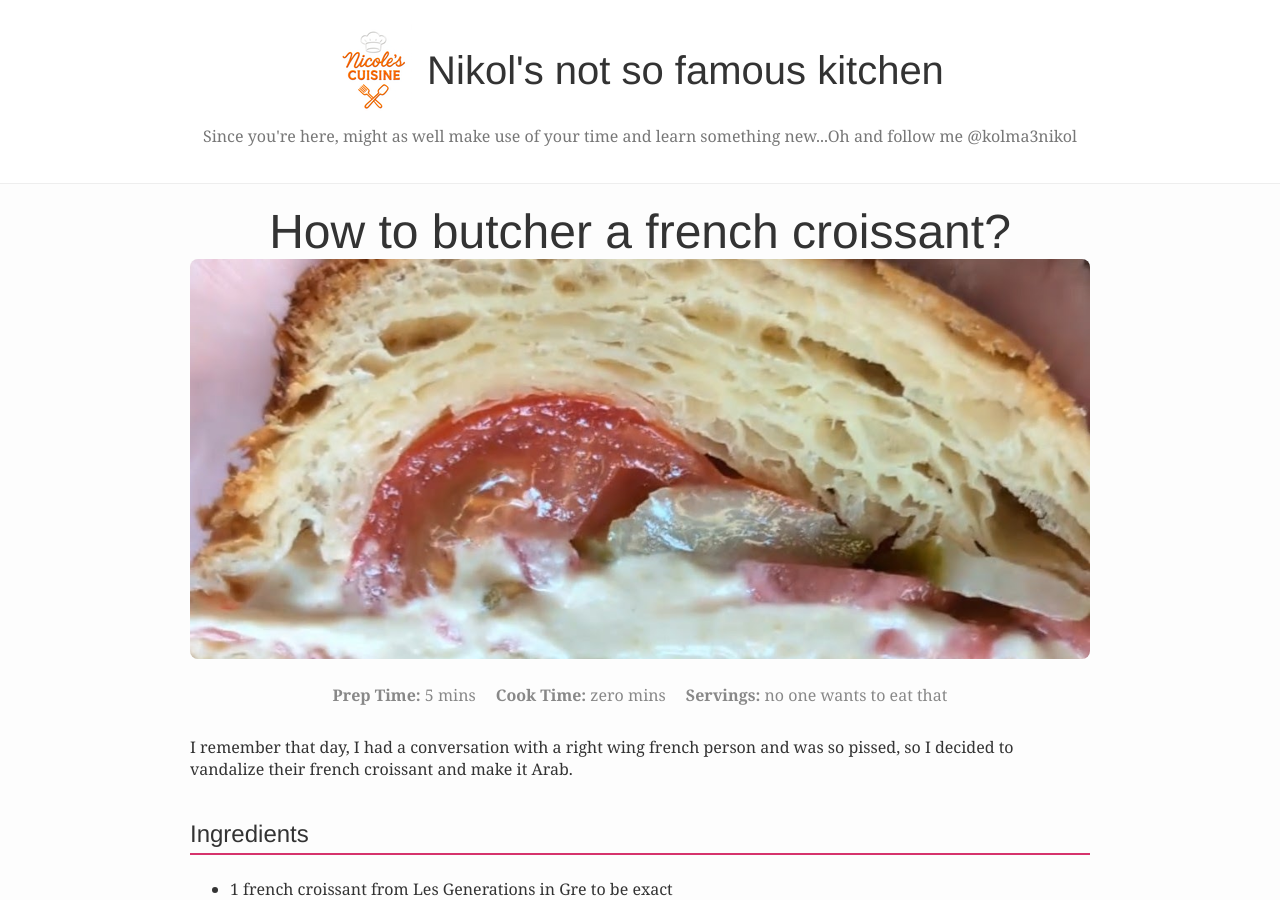
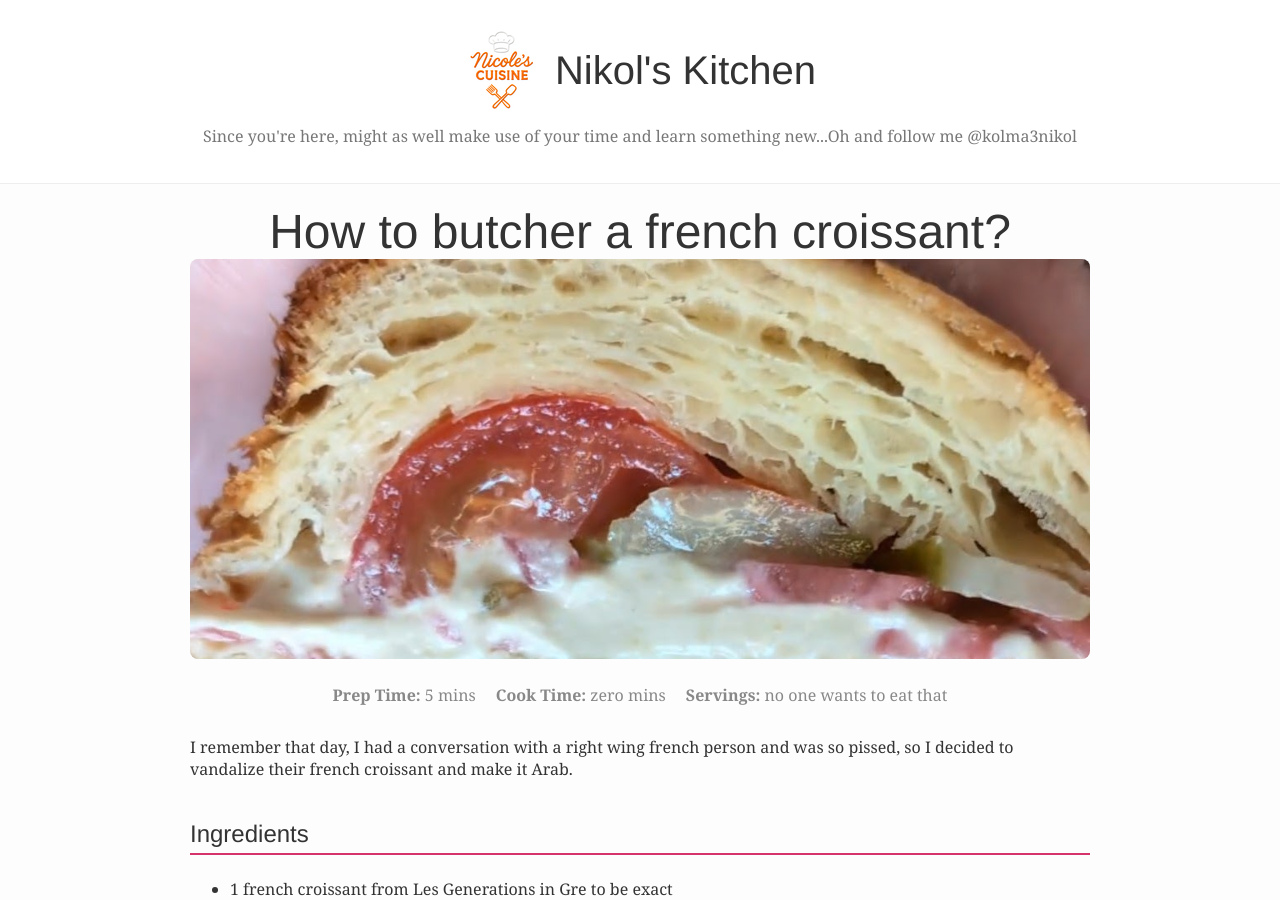
Before and after one commit to AntiLibrary5/nicools-kitchen, a Jekyll site: the page built from _posts/2025-08-20-croissant-lebanese.md, in a window 1280 px wide and 900 px high. Built offline with Jekyll 4.4.1, drawn with Linux system fonts in a browser that asks for light colours.

Commit message:
page title and description update again

```diff
--- a/_config.yml
+++ b/_config.yml
@@ -1,5 +1,5 @@
 # Site settings
-title: Nikol's not so famous kitchen
+title: Nikol's Kitchen
 description: "Since you're here, might as well make use of your time and learn something new...Oh and follow me @kolma3nikol"
 author: "Nikol"
 
```
